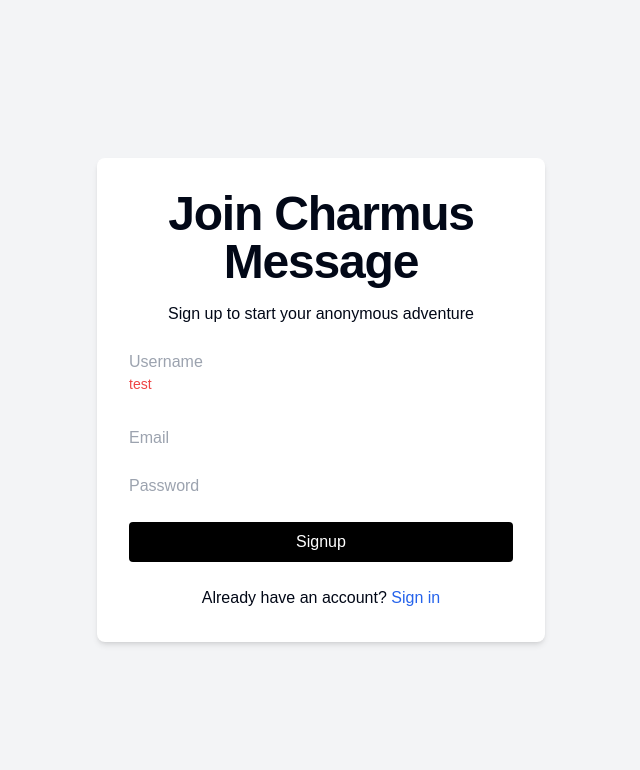
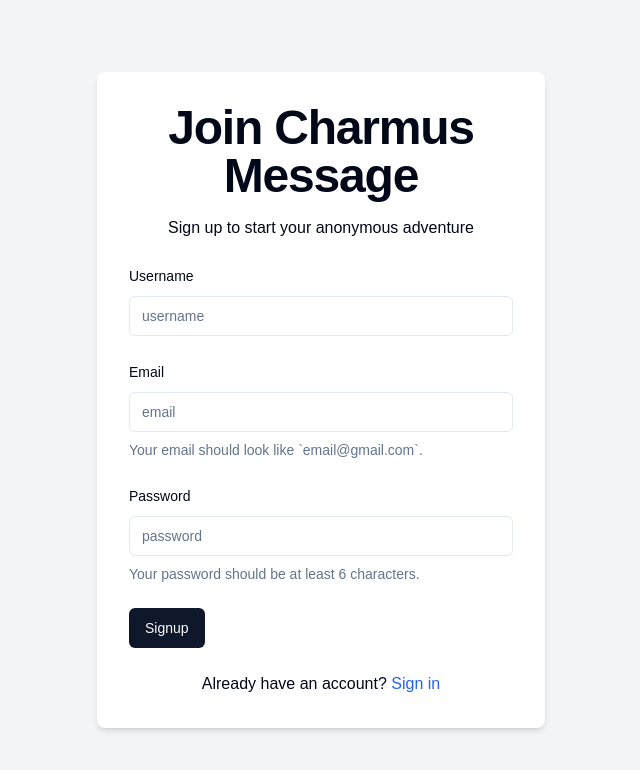
Before and after one commit to Haris-Mughal/charmus-feedback, a Next.js app: page /signup in a window 1280 px wide. Shown: the top 770 px of the page, without its empty margins (319-959 px from the left). Built offline with nearby package versions, Linux system fonts and the light colour scheme; a web font is replaced by a local one.

Commit message:
Error fixed :||||

```diff
--- a/src/app/(auth)/signup/page.tsx
+++ b/src/app/(auth)/signup/page.tsx
@@ -1,14 +1,274 @@
+// "use client";
+// import React, { useEffect, useState } from "react";
+// import { zodResolver } from "@hookform/resolvers/zod";
+// import { Form, useForm } from "react-hook-form";
+// import * as z from "zod";
+// import { useDebounceCallback } from "usehooks-ts";
+// import { useToast } from "@/components/ui/use-toast";
+// import { useRouter } from "next/navigation";
+// import { SignUpSchema } from "@/schemas/signUpSchema";
+// import axios, { AxiosError } from "axios";
+// import { ApiResponse } from "@/types/ApiResponse";
+// import { Input } from "@/components/ui/input";
+// import { Button } from "@/components/ui/button";
+// import { Loader2 } from "lucide-react";
+// import Link from "next/link";
+// import {
+//   FormControl,
+//   FormDescription,
+//   FormField,
+//   FormItem,
+//   FormLabel,
+//   FormMessage,
+// } from "@/components/ui/form";
+
+// const Page = () => {
+//   const [username, setUsername] = useState("");
+//   const [usernameMessage, setUsernameMessage] = useState("");
+//   const [isCheckingUsername, setIsCheckingUsername] = useState(false);
+//   const [isSubmitting, setIsSubmitting] = useState(false);
+
+//   const debounced = useDebounceCallback(setUsername, 300);
+//   const { toast } = useToast();
+//   const router = useRouter();
+
+//   const form = useForm<z.infer<typeof SignUpSchema>>({
+//     resolver: zodResolver(SignUpSchema),
+//     defaultValues: {
+//       username: "",
+//       email: "",
+//       password: "",
+//     },
+//   });
+
+//   useEffect(() => {
+//     const checkUsernameUnique = async () => {
+//       if (username) {
+//         setIsCheckingUsername(true);
+//         setUsernameMessage("");
+
+//         try {
+//           const response = await axios.get(
+//             `/api/unique-username?username=${username}`
+//           );
+//           console.log("*---- Response signup wla", response.data.message);
+//           // let message = response.data.message;
+//           // setUsernameMessage(message);
+//           setUsernameMessage(response.data.message);
+//         } catch (error) {
+//           console.error("*---- Error checking username", error);
+//           const axiosError = error as AxiosError<ApiResponse>;
+//           setUsernameMessage(
+//             axiosError.response?.data.message ?? "Error checking username"
+//           );
+//         } finally {
+//           setIsCheckingUsername(false);
+//         }
+//       }
+//     };
+//     checkUsernameUnique();
+//   }, [username]);
+
+//   const onSubmit = async (data: z.infer<typeof SignUpSchema>) => {
+//     setIsSubmitting(true);
+
+//     try {
+//       const response = await axios.post<ApiResponse>(`/api/signup`, data);
+//       toast({
+//         title: "success",
+//         description: response.data.message,
+//         duration: 3000,
+//       });
+
+//       router.replace(`/verify-code/${username}`);
+//       setIsSubmitting(false);
+//     } catch (error) {
+//       console.error("*---- Signup failed", error);
+//       const axiosError = error as AxiosError<ApiResponse>;
+//       let errorMessage = axiosError.response?.data.message;
+//       toast({
+//         title: "Signup failed",
+//         description: errorMessage,
+//         variant: "destructive",
+//       });
+//       setIsSubmitting(false);
+//     }
+//   };
+
+//   return (
+//     <div className="flex justify-center items-center min-h-screen bg-gray-100">
+//       <div className="w-full max-w-md p-8 space-y-6 bg-white rounded-lg shadow-md">
+//         <div className="text-center">
+//           <h1 className="text-4xl font-extrabold tracking-tight lg:text-5xl mb-">
+//             Join Charmus Message
+//           </h1>
+//           <p className="my-4">Sign up to start your anonymous adventure</p>
+//         </div>
+//         <Form {...form}>
+//           <form onSubmit={form.handleSubmit(onSubmit)} className="space-y-6">
+//             {/* <div className="my-2">
+//               <input
+//                 title="Username"
+//                 type="text"
+//                 name="username"
+//                 placeholder="Username"
+//                 form-control
+//                 onChange={(e) => {
+//                   debounced(e.target.value);
+//                 }}
+//               />
+//               <p
+//                 className={`text-sm ${
+//                   usernameMessage === "Username available"
+//                     ? "text-green-500"
+//                     : "text-red-500"
+//                 }`}
+//               >
+//                 test {usernameMessage}
+//               </p>
+//             </div>
+//             <input
+//               title="Email"
+//               type="email"
+//               name="email"
+//               placeholder="Email"
+//               form-control
+//             />
+//             <input
+//               title="Password"
+//               type="password"
+//               name="password"
+//               placeholder="Password"
+//               form-control
+//             />
+//             <br /> */}
+//             <FormField
+//               control={form.control}
+//               name="username"
+//               render={({ field }) => (
+//                 <FormItem>
+//                   <FormLabel>Username</FormLabel>
+//                   <FormControl>
+//                     <Input
+//                       type="text"
+//                       placeholder="username"
+//                       {...field}
+//                       onChange={(e) => {
+//                         field.onChange(e);
+//                         debounced(e.target.value);
+//                       }}
+//                     />
+//                   </FormControl>
+//                   <FormDescription>
+//                     <p
+//                       className={`text-sm ${
+//                         usernameMessage === "Username available"
+//                           ? "text-green-500"
+//                           : "text-red-500"
+//                       }`}
+//                     >
+//                       {isCheckingUsername && (
+//                         <Loader2 className="animate-spin" />
+//                       )}{" "}
+//                       test {usernameMessage}
+//                     </p>
+//                   </FormDescription>
+//                   <FormMessage />
+//                 </FormItem>
+//               )}
+//             />
+//             <FormField
+//               control={form.control}
+//               name="email"
+//               render={({ field }) => (
+//                 <FormItem>
+//                   <FormLabel>Email</FormLabel>
+//                   <FormControl>
+//                     <Input type="email" placeholder="email" {...field} />
+//                   </FormControl>
+//                   <FormDescription>
+//                     Your email should like `email@gmail.com`.
+//                   </FormDescription>
+//                   <FormMessage />
+//                 </FormItem>
+//               )}
+//             />
+//             <FormField
+//               control={form.control}
+//               name="password"
+//               render={({ field }) => (
+//                 <FormItem>
+//                   <FormLabel>Password</FormLabel>
+//                   <FormControl>
+//                     <Input type="password" placeholder="password" {...field} />
+//                   </FormControl>
+//                   <FormDescription>
+//                     Your password should be at least 6 characters.
+//                   </FormDescription>
+//                   <FormMessage />
+//                 </FormItem>
+//               )}
+//             />
+//             <Button
+//               type="submit"
+//               // className="mx-auto w-full bg-black text-white rounded py-2"
+//               disabled={isSubmitting}
+//             >
+//               {isSubmitting ? (
+//                 <>
+//                   <Loader2 className="mr-2 h-4 w-4 animate-spin" />
+//                   Please wait...
+//                 </>
+//               ) : (
+//                 "Signup"
+//               )}
+//             </Button>
+//             {/* <button
+//               type="submit"
+//               className="mx-auto w-full bg-black text-white rounded py-2"
+//               disabled={isSubmitting}
+//             >
+//               {isSubmitting ? (
+//                 <>
+//                   <Loader2 className="mr-2 h-4 w-4 animate-spin" />
+//                   Please wait...
+//                 </>
+//               ) : (
+//                 "Signup"
+//               )}
+//             </button> */}
+//           </form>
+//         </Form>
+//         <div className="text-center mt-4">
+//           <p>
+//             Already have an account?{" "}
+//             <Link href="/signin" className="text-blue-600 hover:text-blue-800">
+//               Sign in
+//             </Link>
+//           </p>
+//         </div>
+//       </div>
+//     </div>
+//   );
+// };
+
+// export default Page;
+
 "use client";
 import React, { useEffect, useState } from "react";
 import { zodResolver } from "@hookform/resolvers/zod";
-import { Form, useForm } from "react-hook-form";
-import { z } from "zod";
+import { useForm, FormProvider } from "react-hook-form";
+import * as z from "zod";
 import { useDebounceCallback } from "usehooks-ts";
 import { useToast } from "@/components/ui/use-toast";
 import { useRouter } from "next/navigation";
 import { SignUpSchema } from "@/schemas/signUpSchema";
 import axios, { AxiosError } from "axios";
 import { ApiResponse } from "@/types/ApiResponse";
+import { Input } from "@/components/ui/input";
+import { Button } from "@/components/ui/button";
+import { Loader2 } from "lucide-react";
+import Link from "next/link";
 import {
   FormControl,
   FormDescription,
@@ -17,10 +277,6 @@
   FormLabel,
   FormMessage,
 } from "@/components/ui/form";
-import { Input } from "@/components/ui/input";
-import { Button } from "@/components/ui/button";
-import { Loader2 } from "lucide-react";
-import Link from "next/link";
 
 const Page = () => {
   const [username, setUsername] = useState("");
@@ -28,7 +284,7 @@
   const [isCheckingUsername, setIsCheckingUsername] = useState(false);
   const [isSubmitting, setIsSubmitting] = useState(false);
 
-  const debounced = useDebounceCallback(setUsername, 300);
+  const debounced = useDebounceCallback((value) => setUsername(value), 300);
   const { toast } = useToast();
   const router = useRouter();
 
@@ -51,21 +307,19 @@
           const response = await axios.get(
             `/api/unique-username?username=${username}`
           );
-          console.log(response.data.message);
-          // let message = response.data.message;
-          // setUsernameMessage(message);
           setUsernameMessage(response.data.message);
         } catch (error) {
-          console.error("*---- Error checking username", error);
+          console.error("Error checking username", error);
           const axiosError = error as AxiosError<ApiResponse>;
           setUsernameMessage(
-            axiosError.response?.data?.message ?? "Error checking username"
+            axiosError.response?.data.message ?? "Error checking username"
           );
         } finally {
           setIsCheckingUsername(false);
         }
       }
     };
+    checkUsernameUnique();
   }, [username]);
 
   const onSubmit = async (data: z.infer<typeof SignUpSchema>) => {
@@ -74,23 +328,22 @@
     try {
       const response = await axios.post<ApiResponse>(`/api/signup`, data);
       toast({
+        title: "Success",
         description: response.data.message,
-        title: "success",
         duration: 3000,
       });
 
-      router.replace(`/verify-code/${username}`);
+      router.replace(`/verify-code/${data.username}`);
+      setIsSubmitting(false);
     } catch (error) {
-      console.error("*---- Signup failed", error);
+      console.error("Signup failed", error);
       const axiosError = error as AxiosError<ApiResponse>;
-      let errorMessage = axiosError.response?.data?.message ?? "Signup failed";
+      let errorMessage = axiosError.response?.data.message;
       toast({
+        title: "Signup failed",
         description: errorMessage,
-        title: "error",
         variant: "destructive",
-        duration: 3000,
       });
-    } finally {
       setIsSubmitting(false);
     }
   };
@@ -99,50 +352,14 @@
     <div className="flex justify-center items-center min-h-screen bg-gray-100">
       <div className="w-full max-w-md p-8 space-y-6 bg-white rounded-lg shadow-md">
         <div className="text-center">
-          <h1 className="text-4xl font-extrabold tracking-tight lg:text-5xl mb-">
+          <h1 className="text-4xl font-extrabold tracking-tight lg:text-5xl mb-2">
             Join Charmus Message
           </h1>
           <p className="my-4">Sign up to start your anonymous adventure</p>
         </div>
-        <Form {...form}>
+        <FormProvider {...form}>
           <form onSubmit={form.handleSubmit(onSubmit)} className="space-y-6">
-            <div className="my-2">
-              <input
-                title="Username"
-                type="text"
-                name="username"
-                placeholder="Username"
-                form-control
-                onChange={(e) => {
-                  debounced(e.target.value);
-                }}
-              />
-              <p
-                className={`text-sm ${
-                  usernameMessage === "Username available"
-                    ? "text-green-500"
-                    : "text-red-500"
-                }`}
-              >
-                test {usernameMessage}
-              </p>
-            </div>
-            <input
-              title="Email"
-              type="email"
-              name="email"
-              placeholder="Email"
-              form-control
-            />
-            <input
-              title="Password"
-              type="password"
-              name="password"
-              placeholder="Password"
-              form-control
-            />
-            <br />
-            {/* <FormField
+            <FormField
               control={form.control}
               name="username"
               render={({ field }) => (
@@ -155,12 +372,19 @@
                       {...field}
                       onChange={(e) => {
                         field.onChange(e);
-                        setUsername(e.target.value);
+                        debounced(e.target.value);
                       }}
                     />
                   </FormControl>
-                  <FormDescription>
-                    Your username should be unique.
+                  <FormDescription
+                    className={`text-sm ${
+                      usernameMessage === "Username available"
+                        ? "text-green-500"
+                        : "text-red-500"
+                    }`}
+                  >
+                    {isCheckingUsername && <Loader2 className="animate-spin" />}{" "}
+                    {usernameMessage}
                   </FormDescription>
                   <FormMessage />
                 </FormItem>
@@ -176,7 +400,7 @@
                     <Input type="email" placeholder="email" {...field} />
                   </FormControl>
                   <FormDescription>
-                    Your email should like `email@gmail.com`.
+                    Your email should look like `email@gmail.com`.
                   </FormDescription>
                   <FormMessage />
                 </FormItem>
@@ -198,11 +422,7 @@
                 </FormItem>
               )}
             />
-            <Button
-              type="submit"
-              className="mx-auto w-full bg-black text-white rounded py-2"
-              disabled={isSubmitting}
-            >
+            <Button type="submit" disabled={isSubmitting}>
               {isSubmitting ? (
                 <>
                   <Loader2 className="mr-2 h-4 w-4 animate-spin" />
@@ -211,23 +431,9 @@
               ) : (
                 "Signup"
               )}
-            </Button> */}
-            <button
-              type="submit"
-              className="mx-auto w-full bg-black text-white rounded py-2"
-              disabled={isSubmitting}
-            >
-              {isSubmitting ? (
-                <>
-                  <Loader2 className="mr-2 h-4 w-4 animate-spin" />
-                  Please wait...
-                </>
-              ) : (
-                "Signup"
-              )}
-            </button>
+            </Button>
           </form>
-        </Form>
+        </FormProvider>
         <div className="text-center mt-4">
           <p>
             Already have an account?{" "}
--- a/src/app/layout.tsx
+++ b/src/app/layout.tsx
@@ -2,6 +2,7 @@
 import { Inter, M_PLUS_1_Code } from "next/font/google";
 import "./globals.css";
 import AuthProvider from "@/context/AuthProvider";
+import { Toaster } from "@/components/ui/toaster";
 
 const inter = M_PLUS_1_Code({ subsets: ["latin"] });
 
@@ -18,7 +19,10 @@
   return (
     <html lang="en">
       <AuthProvider>
-        <body className={inter.className}>{children}</body>
+        <body className={inter.className}>
+          {children}
+          <Toaster />
+        </body>
       </AuthProvider>
     </html>
   );
```
